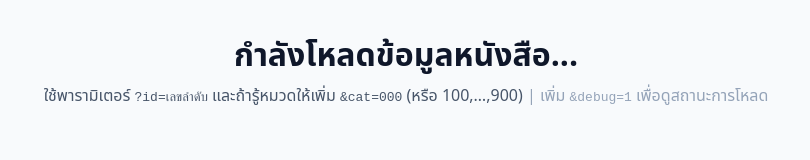
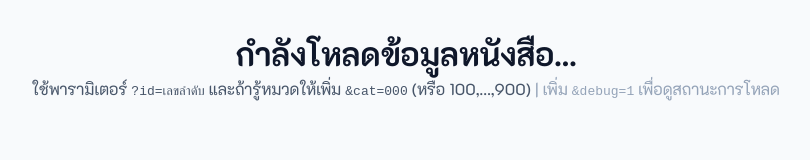
Before and after one commit to noijirasak/smart-library, a plain HTML site: page index.html in a window 1280 px wide. Shown: the whole page, without its empty margins (234-1044 px from the left). Drawn offline with nearby package versions, Linux system fonts and the light colour scheme.

Commit message:
Update style.css

```diff
--- a/style.css
+++ b/style.css
@@ -1,5 +1,9 @@
 *{box-sizing:border-box}
-body{margin:0;font-family:system-ui,-apple-system,'Segoe UI',Roboto,'Noto Sans Thai',Arial,sans-serif;color:#0f172a;background:#f8fafc}
+body{margin: 0;
+  font-family: 'K2D', sans-serif !important;
+  font-weight: 400;
+  color: #0f172a;
+  background: #f8fafc;}
 .container{max-width:980px;margin:0 auto;padding:24px}
 header{text-align:center;margin-bottom:16px}
 h1{margin:8px 0 0;font-size:2rem}
```
